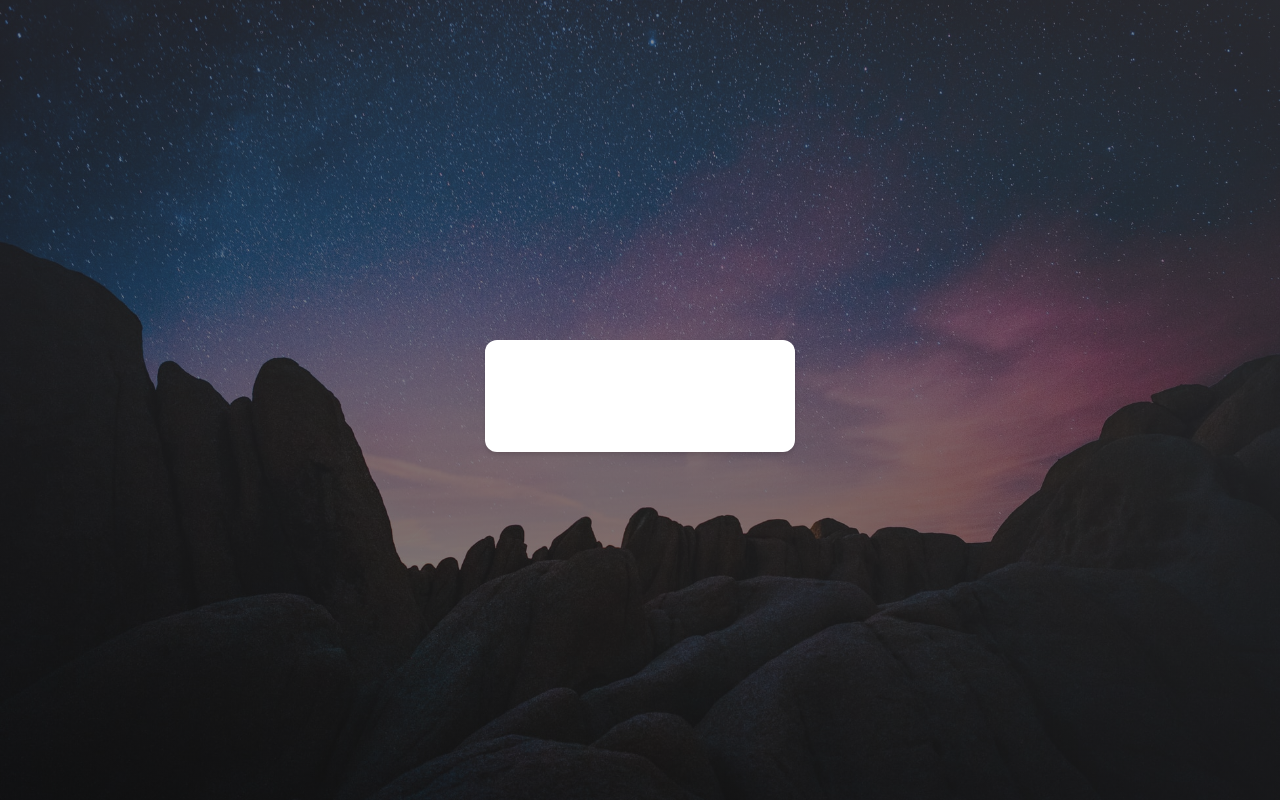
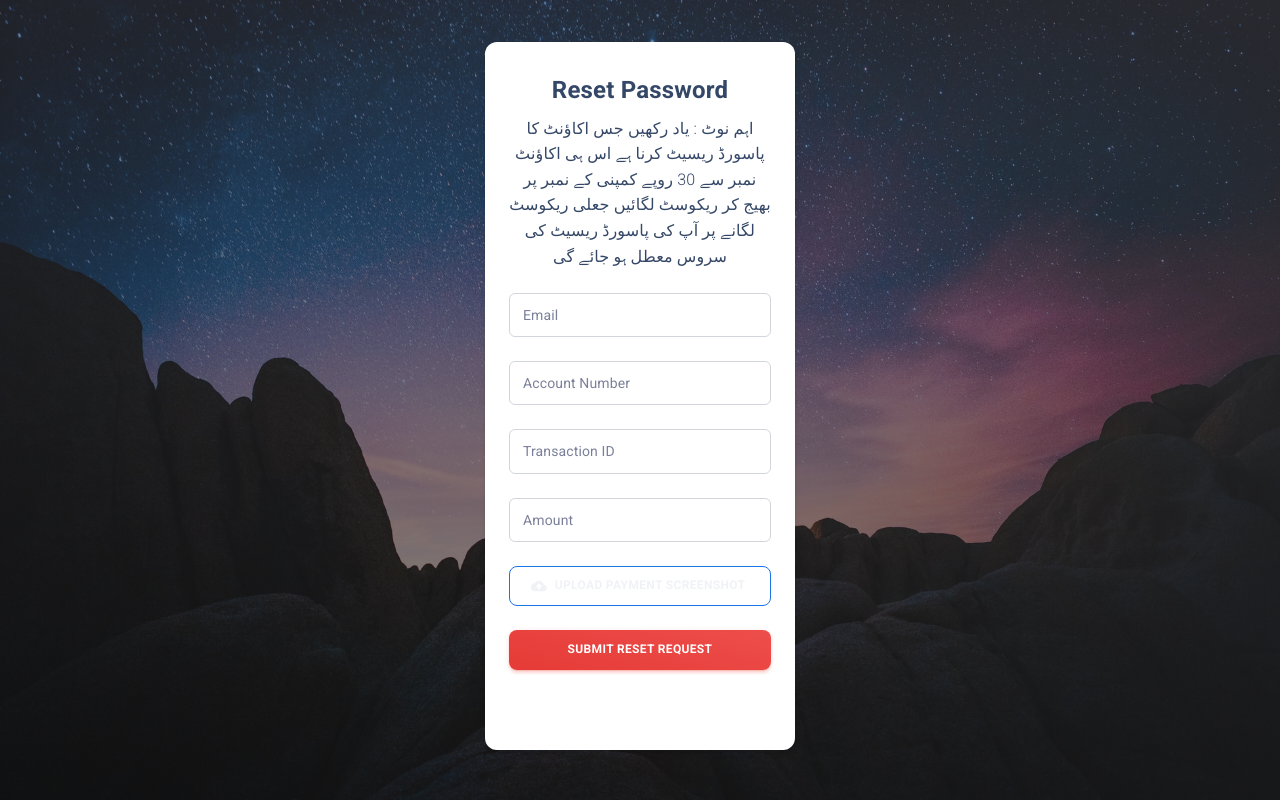
Before and after one commit to Yousuf2110/BST, a React (Create React App) app: page /authentication/sign-in in a window 1280 px wide. Both pictures are taken after a click on the button "RESET PASSWORD". Built offline with nearby package versions, Linux system fonts and the light colour scheme.

Commit message:
final code fixed

```diff
--- a/src/layouts/authentication/sign-in/index.js
+++ b/src/layouts/authentication/sign-in/index.js
@@ -1,8 +1,7 @@
-import { useState } from "react";
+import { useState, useEffect } from "react";
 import axios from "axios";
 import { toast, ToastContainer } from "react-toastify";
 import "react-toastify/dist/ReactToastify.css";
-import { useNavigate } from "react-router-dom"; // Import useNavigate
 
 import Card from "@mui/material/Card";
 import MDBox from "components/MDBox";
@@ -25,6 +24,10 @@ function Basic() {
   const [username, setUsername] = useState("");
   const [password, setPassword] = useState("");
   const [isResetPassword, setIsResetPassword] = useState(false);
+  const [bgColors, setBgColors] = useState({
+    card: "info",
+    button: "info",
+  });
   const [resetFormData, setResetFormData] = useState({
     user_email: "",
     account_number: "",
@@ -33,7 +36,27 @@ function Basic() {
     payment_screenshot: null,
   });
   const { login } = useAuth();
-  const navigate = useNavigate(); // Initialize useNavigate
+
+  // Array of available Material-UI colors
+  const availableColors = ["info", "success", "warning", "error", "primary", "secondary"];
+
+  // Function to get random color from available colors
+  const getRandomColor = () => {
+    return availableColors[Math.floor(Math.random() * availableColors.length)];
+  };
+
+  // Effect for changing colors every 2 seconds
+  useEffect(() => {
+    const colorInterval = setInterval(() => {
+      setBgColors({
+        card: getRandomColor(),
+        button: getRandomColor(),
+      });
+    }, 2000);
+
+    // Cleanup interval on component unmount
+    return () => clearInterval(colorInterval);
+  }, []);
 
   const handleLogin = async (e) => {
     e.preventDefault();
@@ -64,10 +87,61 @@ function Basic() {
 
         localStorage.setItem("userData", JSON.stringify(response.data));
         toast.success("Login Successful!");
+      }
+    } catch (err) {
+      handleApiError(err);
+    }
+  };
+
+  const handleResetPassword = async (e) => {
+    e.preventDefault();
+
+    if (
+      !resetFormData.user_email ||
+      !resetFormData.account_number ||
+      !resetFormData.transaction_id ||
+      !resetFormData.amount ||
+      !resetFormData.payment_screenshot
+    ) {
+      toast.error("Please fill in all fields and upload the payment screenshot.");
+      return;
+    }
+
+    const formData = new FormData();
+    Object.keys(resetFormData).forEach((key) => {
+      formData.append(key, resetFormData[key]);
+    });
+
+    try {
+      const response = await axios.post(
+        "https://ecosphere-pakistan-backend.co-m.pk/api/reset-password",
+        formData,
+        {
+          headers: {
+            "Content-Type": "multipart/form-data",
+          },
+        }
+      );
+
+      if (response?.data) {
+        setResetFormData({
+          user_email: "",
+          account_number: "",
+          transaction_id: "",
+          amount: "",
+          payment_screenshot: null,
+        });
+
+        toast.success("Password reset request submitted successfully!");
+
+        const fileInput = document.querySelector('input[type="file"]');
+        if (fileInput) {
+          fileInput.value = "";
+        }
 
         setTimeout(() => {
-          navigate("/dashboard");
-        }, 1000);
+          setIsResetPassword(false);
+        }, 1500);
       }
     } catch (err) {
       handleApiError(err);
@@ -76,16 +150,31 @@ function Basic() {
 
   const handleApiError = (err) => {
     if (err.response) {
-      toast.error(err.response.data.message || "An error occurred.");
+      const errorMessage =
+        err.response.data?.message || "An error occurred while processing your request.";
+      toast.error(errorMessage);
     } else if (err.request) {
       toast.error("No response from server. Please check your internet connection.");
     } else {
       toast.error("Something went wrong. Please try again.");
     }
-    console.error(err);
+    console.error("Reset password error:", err);
   };
 
-  // Other functions (handleResetPassword, handleFileChange, etc.) remain unchanged.
+  const handleFileChange = (e) => {
+    setResetFormData((prev) => ({
+      ...prev,
+      payment_screenshot: e.target.files[0],
+    }));
+  };
+
+  const handleResetFormChange = (e) => {
+    const { name, value } = e.target;
+    setResetFormData((prev) => ({
+      ...prev,
+      [name]: value,
+    }));
+  };
 
   return (
     <BasicLayout image={bgImage}>
@@ -94,14 +183,17 @@ function Basic() {
         {!isResetPassword && (
           <MDBox
             variant="gradient"
-            bgColor="info"
+            bgColor={bgColors.card}
             borderRadius="lg"
-            coloredShadow="info"
+            coloredShadow={bgColors.card}
             mx={2}
             mt={-3}
             p={2}
             mb={1}
             textAlign="center"
+            sx={{
+              transition: "all 0.5s ease",
+            }}
           >
             <MDBox
               component="img"
@@ -114,9 +206,95 @@ function Basic() {
             />
           </MDBox>
         )}
+
         <MDBox pt={4} pb={3} px={3} position="relative">
           {isResetPassword ? (
-            <>{/* Reset Password Form */}</>
+            <>
+              <MDBox textAlign="center" mb={3}>
+                <MDTypography variant="h4" fontWeight="bold" color="textPrimary" gutterBottom>
+                  Reset Password
+                </MDTypography>
+                <MDTypography variant="body2" color="textSecondary">
+                  اہم نوٹ : یاد رکھیں جس اکاؤنٹ کا پاسورڈ ریسیٹ کرنا ہے اس ہی اکاؤنٹ نمبر سے 30 روپے
+                  کمپنی کے نمبر پر بھیج کر ریکوسٹ لگائیں جعلی ریکوسٹ لگانے پر آپ کی پاسورڈ ریسیٹ کی
+                  سروس معطل ہو جائے گی
+                </MDTypography>
+              </MDBox>
+              <form onSubmit={handleResetPassword}>
+                <Grid container spacing={3}>
+                  <Grid item xs={12}>
+                    <TextField
+                      fullWidth
+                      label="Email"
+                      name="user_email"
+                      variant="outlined"
+                      value={resetFormData.user_email}
+                      onChange={handleResetFormChange}
+                    />
+                  </Grid>
+                  <Grid item xs={12}>
+                    <TextField
+                      fullWidth
+                      label="Account Number"
+                      name="account_number"
+                      variant="outlined"
+                      value={resetFormData.account_number}
+                      onChange={handleResetFormChange}
+                    />
+                  </Grid>
+                  <Grid item xs={12}>
+                    <TextField
+                      fullWidth
+                      label="Transaction ID"
+                      name="transaction_id"
+                      variant="outlined"
+                      value={resetFormData.transaction_id}
+                      onChange={handleResetFormChange}
+                    />
+                  </Grid>
+                  <Grid item xs={12}>
+                    <TextField
+                      fullWidth
+                      label="Amount"
+                      name="amount"
+                      type="number"
+                      variant="outlined"
+                      value={resetFormData.amount}
+                      onChange={handleResetFormChange}
+                    />
+                  </Grid>
+                  <Grid item xs={12}>
+                    <Button
+                      component="label"
+                      variant="outlined"
+                      startIcon={<CloudUploadIcon />}
+                      fullWidth
+                    >
+                      Upload Payment Screenshot
+                      <input type="file" hidden accept="image/*" onChange={handleFileChange} />
+                    </Button>
+                    {resetFormData.payment_screenshot && (
+                      <MDTypography variant="caption" color="success">
+                        File selected: {resetFormData.payment_screenshot.name}
+                      </MDTypography>
+                    )}
+                  </Grid>
+                  <Grid item xs={12}>
+                    <MDButton
+                      variant="gradient"
+                      color={bgColors.button}
+                      fullWidth
+                      type="submit"
+                      sx={{
+                        transition: "all 0.5s ease",
+                      }}
+                    >
+                      Submit Reset Request
+                    </MDButton>
+                  </Grid>
+                </Grid>
+              </form>
+            </>
           ) : (
             <form onSubmit={handleLogin}>
               <MDBox mb={2}>
@@ -138,15 +316,29 @@ function Basic() {
                 />
               </MDBox>
               <MDBox mt={4} mb={1}>
-                <MDButton variant="gradient" color="info" fullWidth type="submit">
+                <MDButton
+                  variant="gradient"
+                  color={bgColors.button}
+                  fullWidth
+                  type="submit"
+                  sx={{
+                    transition: "all 0.5s ease",
+                  }}
+                >
                   Login
                 </MDButton>
               </MDBox>
             </form>
           )}
           <MDBox mt={2} textAlign="center">
-            <Button onClick={() => setIsResetPassword(!isResetPassword)} color="primary">
-              {!isResetPassword && "Reset Password"}
+            <Button
+              onClick={() => setIsResetPassword(!isResetPassword)}
+              color={bgColors.button}
+              sx={{
+                transition: "all 0.5s ease",
+              }}
+            >
+              {isResetPassword ? "" : "Reset Password"}
             </Button>
           </MDBox>
         </MDBox>
--- a/src/layouts/rewardList/index.js
+++ b/src/layouts/rewardList/index.js
@@ -73,7 +73,7 @@ const RewardList = () => {
       { team: "12000/12000", rank: "8 Star", reward: "270000", status: getRowStatus("8 Star") },
       { team: "23000/23000", rank: "9 Star", reward: "550000", status: getRowStatus("9 Star") },
       { team: "37000/37000", rank: "10 Star", reward: "1250000", status: getRowStatus("10 Star") },
-      { team: "59000/50000", rank: "11 Star", reward: "1600000", status: getRowStatus("11 Star") },
+      { team: "50000/50000", rank: "11 Star", reward: "1600000", status: getRowStatus("11 Star") },
     ],
   };
 
```
